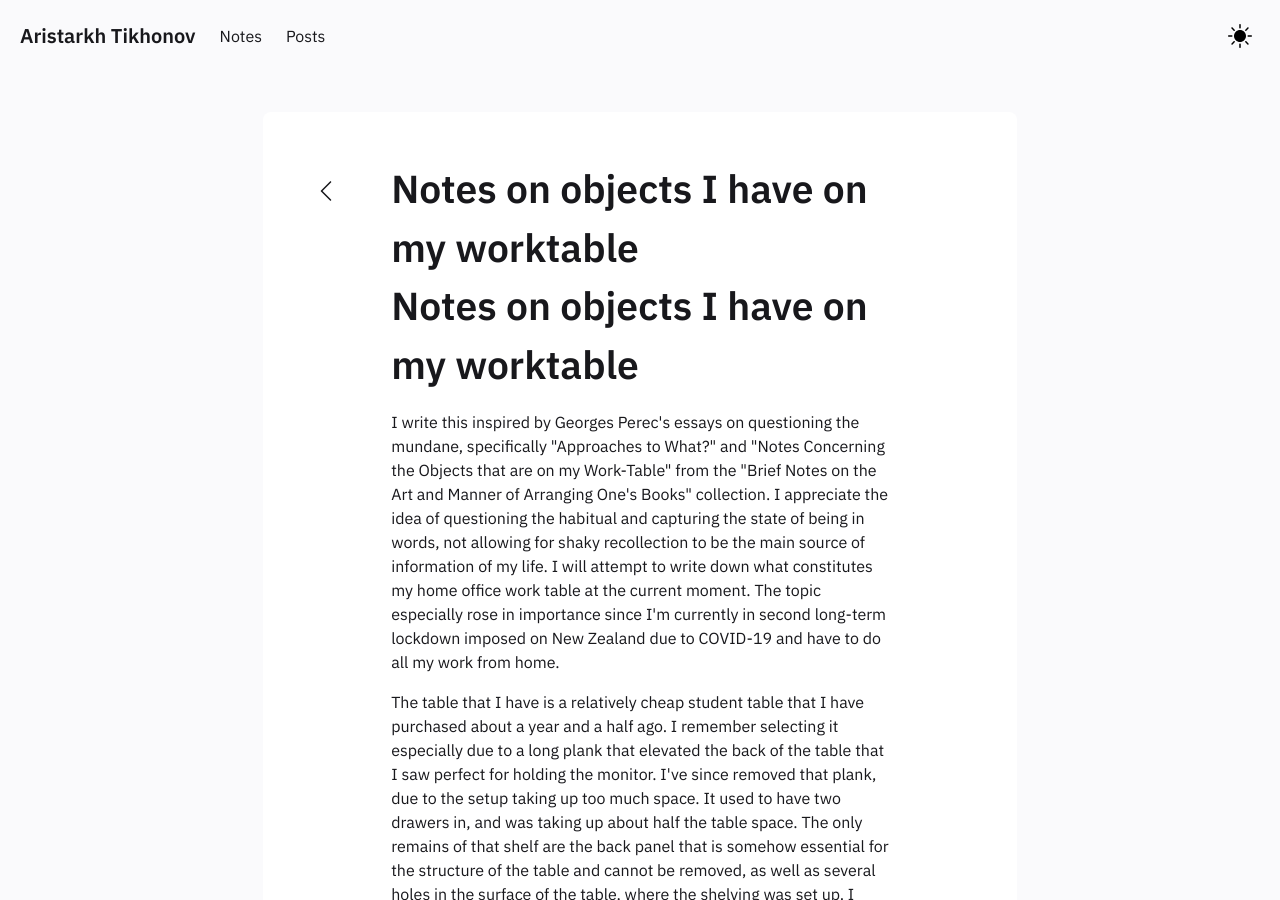
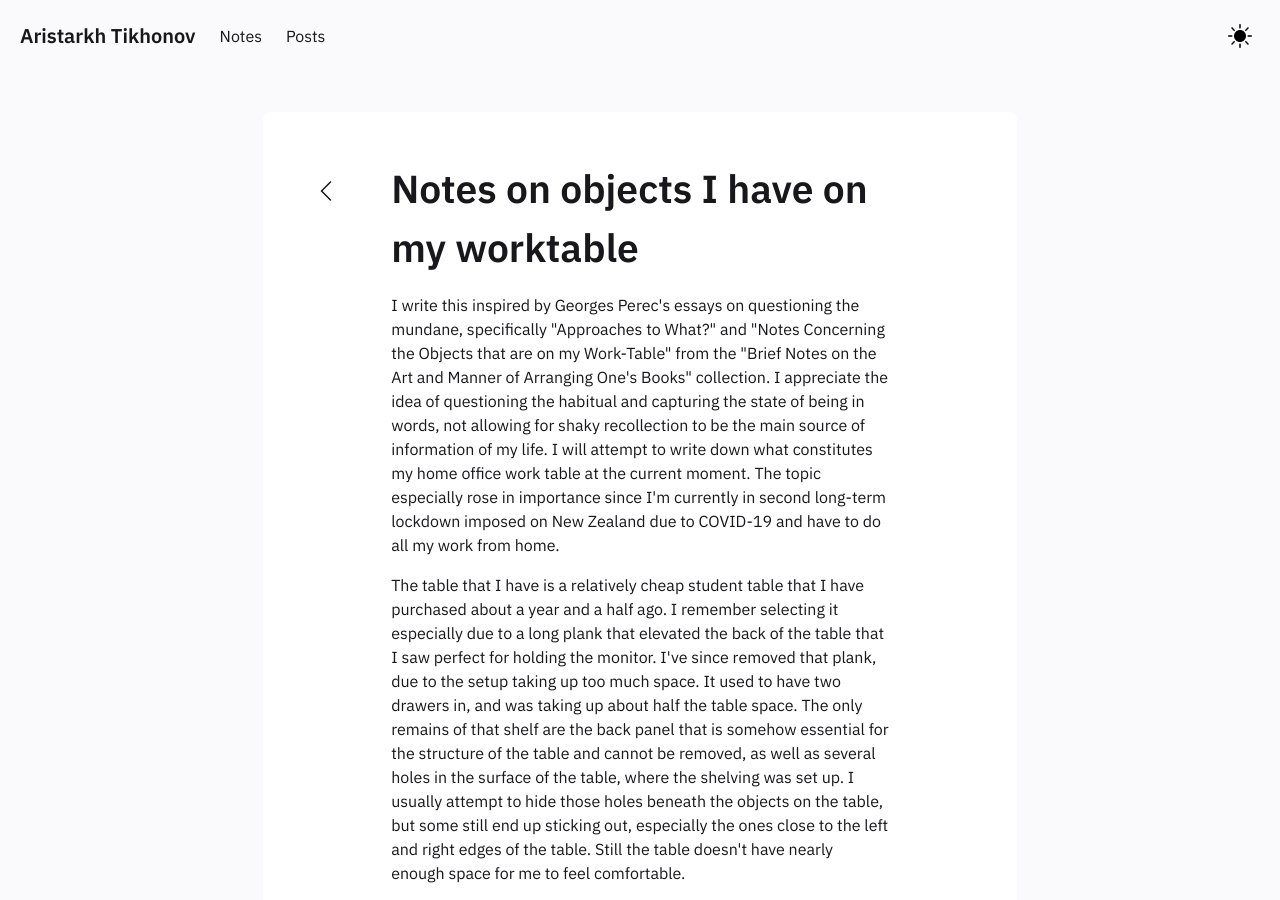
Before and after one commit to Aristarkh4/aristarkh4.github.io, a Jekyll site: the page built from _posts/2021-09-04-worktable.md, in a window 1280 px wide and 900 px high. Built offline with Jekyll 4.4.1, drawn with Linux system fonts in a browser that asks for light colours.

Commit message:
Remove duplicate title

```diff
--- a/_posts/2021-09-04-worktable.md
+++ b/_posts/2021-09-04-worktable.md
@@ -2,8 +2,6 @@
 title: Notes on objects I have on my worktable
 date : 04-09-2021
 ---
-# Notes on objects I have on my worktable
-
 I write this inspired by Georges Perec's essays on questioning the mundane, specifically "Approaches to What?" and "Notes Concerning the Objects that are on my Work-Table" from the "Brief Notes on the Art and Manner of Arranging One's Books" collection. I appreciate the idea of questioning the habitual and capturing the state of being in words, not allowing for shaky recollection to be the main source of information of my life. I will attempt to write down what constitutes my home office work table at the current moment. The topic especially rose in importance since I'm currently in second long-term lockdown imposed on New Zealand due to COVID-19 and have to do all my work from home.
 
 The table that I have is a relatively cheap student table that I have purchased about a year and a half ago. I remember selecting it especially due to a long plank that elevated the back of the table that I saw perfect for holding the monitor. I've since removed that plank, due to the setup taking up too much space. It used to have two drawers in, and was taking up about half the table space. The only remains of that shelf are the back panel that is somehow essential for the structure of the table and cannot be removed, as well as several holes in the surface of the table, where the shelving was set up. I usually attempt to hide those holes beneath the objects on the table, but some still end up sticking out, especially the ones close to the left and right edges of the table. Still the table doesn't have nearly enough space for me to feel comfortable.
```
